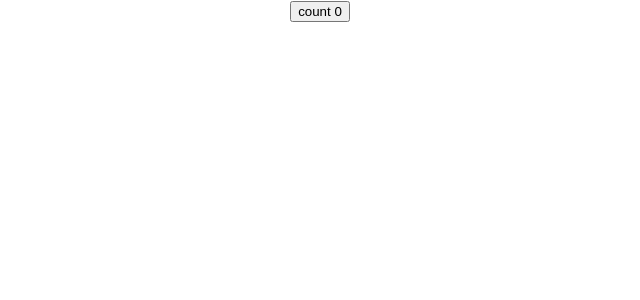
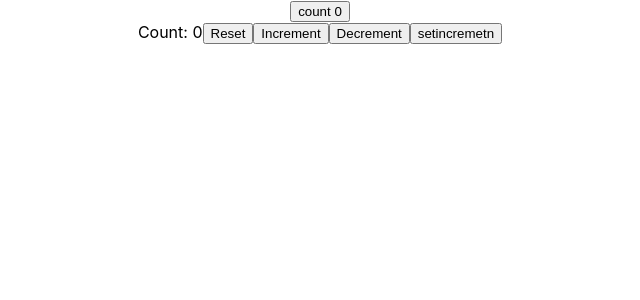
Before and after one commit to raju-ahammad/react-hooks-practice, a React (Create React App) app: page / in a window 1280 px wide. Shown: the top 300 px of the page, without its empty margins (320-960 px from the left). Built offline with nearby package versions, Linux system fonts and the light colour scheme.

Commit message:
update counter commit

```diff
--- a/src/App.js
+++ b/src/App.js
@@ -1,10 +1,12 @@
 import './App.css';
+import CounterHooks from './Components/CounterHooks';
 import HooksCounter from './Components/HooksCounter';
 
 function App() {
   return (
     <div className="App">
       <HooksCounter/>
+      <CounterHooks/>
     </div>
   );
 }
--- /dev/null
+++ b/src/Components/CounterHooks.jsx
@@ -0,0 +1,22 @@
+import React, { useState } from 'react';
+
+const CounterHooks = () => {
+    const initialCount = 0;
+    const [count, setCount] = useState(initialCount)
+    const setIncrement = () => {
+        for (let i = 0; i < 5; i++) {
+            setCount(prevstate => prevstate+1)
+        }
+    }
+    return (
+        <div>
+            Count: {count}
+            <button onClick={() => setCount(initialCount)}>Reset</button>
+            <button onClick={() => setCount(prevstate => prevstate+1)}>Increment</button>
+            <button onClick={()=> setCount(prevstate => prevstate -1)}>Decrement</button>
+            <button onClick={setIncrement}>setincremetn</button>
+        </div>
+    )
+}
+
+export default CounterHooks
```
